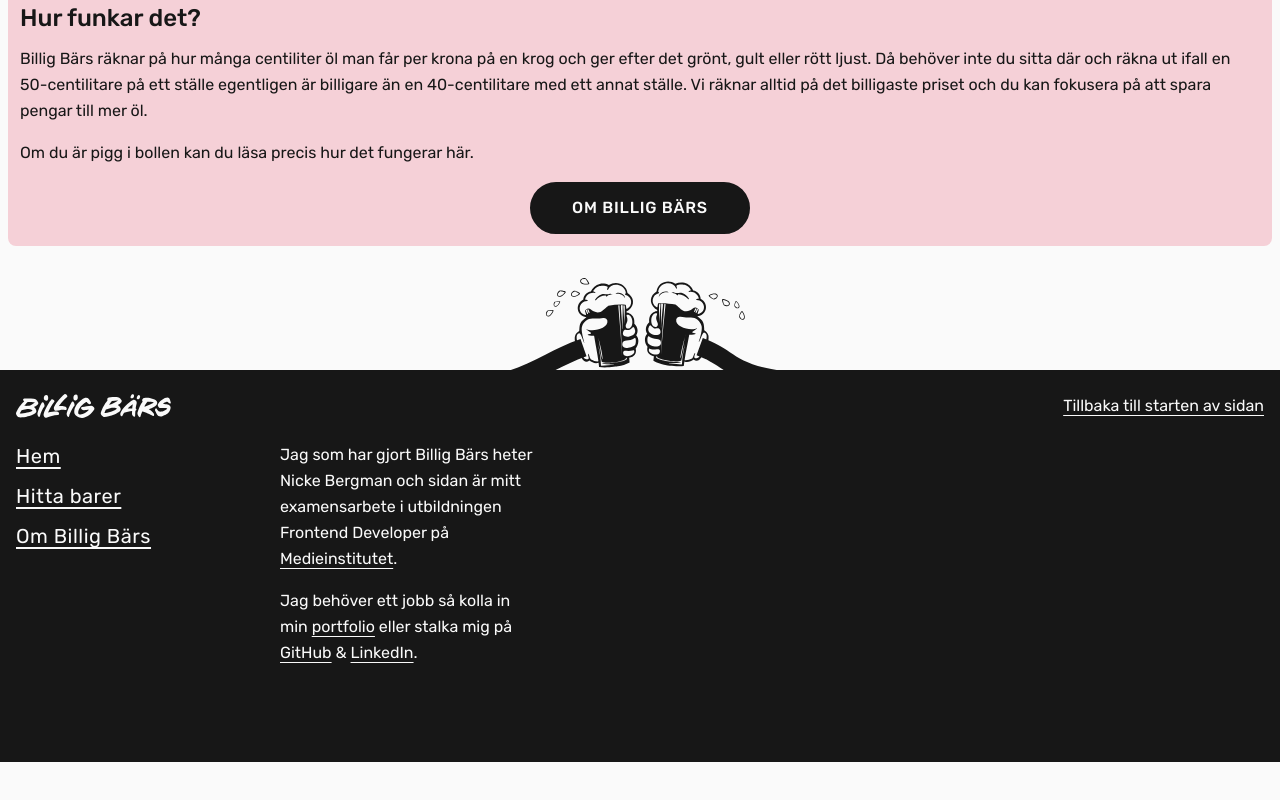
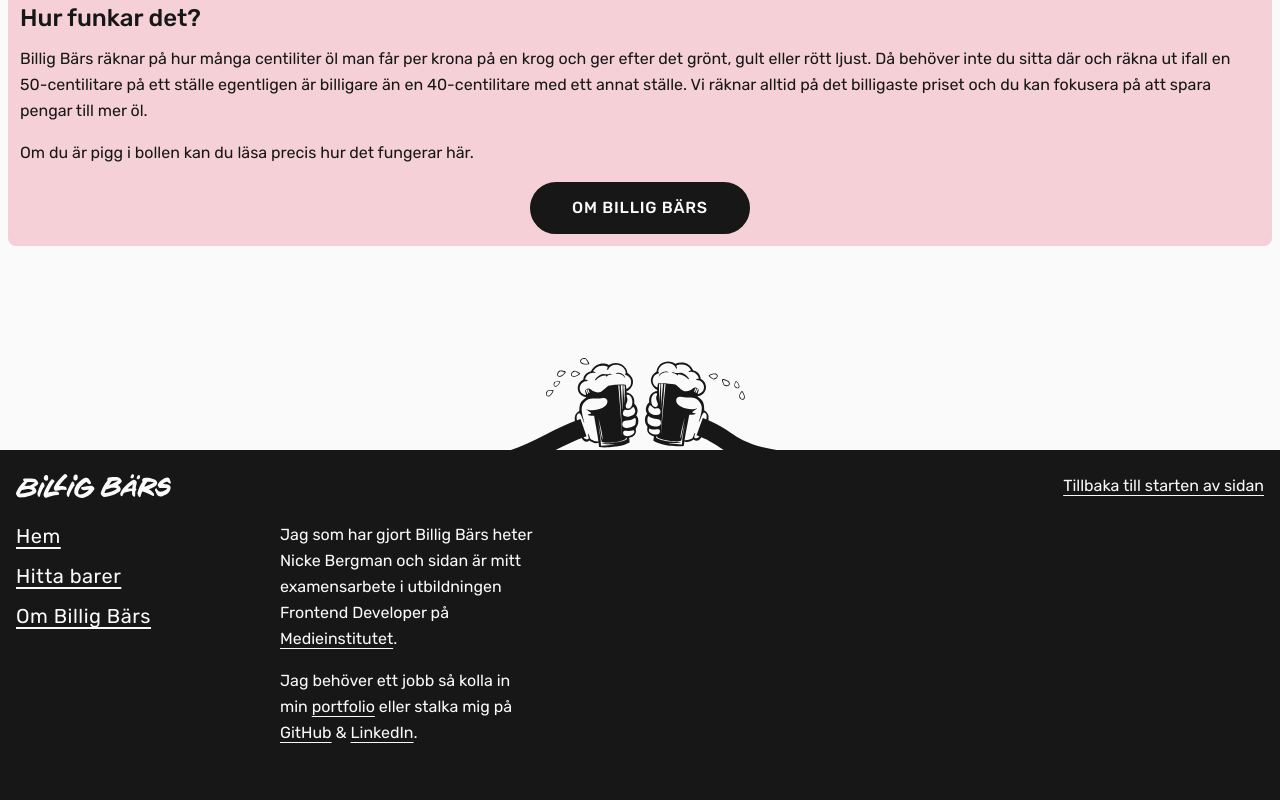
Before and after one commit to nickenickenicke/billig-bars, a Next.js app: page / in a window 1280 px wide. Shown: the part 564-1364 px from the top of the page. Before the commit the page ends 1326 px from the top, so only its background shows below. Built offline with nearby package versions, Linux system fonts and the light colour scheme; no server answers; a web font is replaced by a local one.

Commit message:
Adjusted margin

```diff
--- a/src/components/Footer.tsx
+++ b/src/components/Footer.tsx
@@ -5,7 +5,7 @@ import { SvgLogo } from './svgs/SvgLogo'
 
 export const Footer = () => {
   return (
-    <footer className="mt-8 flex w-full flex-col items-center">
+    <footer className="mt-8 flex w-full flex-col items-center md:mt-28">
       <SvgFooter className="-mb-1 max-h-24 max-w-[100vw]" />
       <div className="grid min-h-40 w-full grid-cols-[auto] grid-rows-[auto_auto_auto_1fr] gap-10 bg-black px-4 pb-20 pt-6 text-white md:grid-cols-[15rem_auto_1fr] md:grid-rows-[auto_1fr] md:gap-6">
         <figure className="row-span-1 md:col-[1/2] md:row-[1/2]">
```
